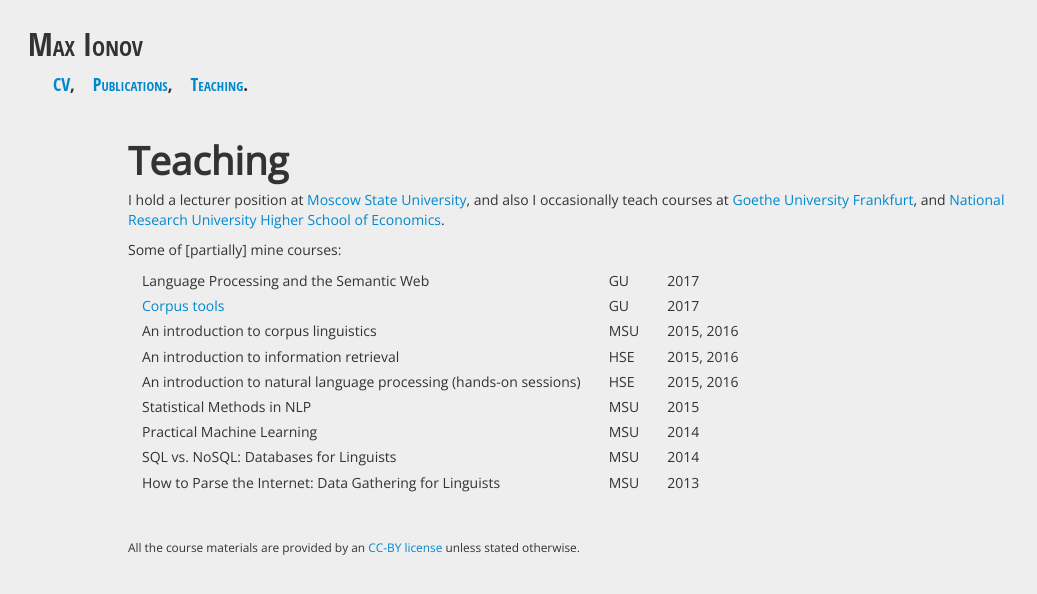
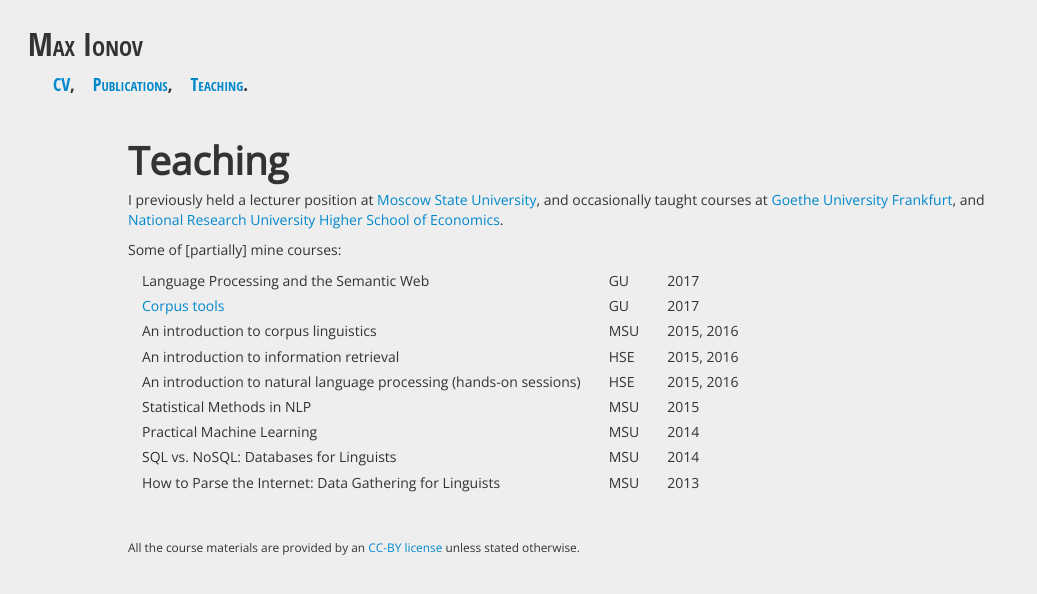
Before and after one commit to max-ionov/max-ionov.github.io, a Jekyll site: the page built from teaching.md, in a window 1280 px wide. Shown: the top 594 px of the page, without its empty margins (0-1037 px from the left). Built offline with Jekyll 4.4.1, drawn with Linux system fonts in a browser that asks for light colours.

Commit message:
2023 update

```diff
--- a/teaching.md
+++ b/teaching.md
@@ -6,8 +6,8 @@ title: Teaching
 Teaching
 ========
 
-I hold a lecturer position at <a target="_blank" href="http://www.msu.ru/en/">Moscow State University</a>, and also
-I occasionally teach courses at
+I previously held a lecturer position at <a target="_blank" href="http://www.msu.ru/en/">Moscow State University</a>, and
+occasionally taught courses at
 <a target="_blank" href="http://www.uni-frankfurt.de/">Goethe University Frankfurt</a>, and
 <a target="_blank" href="https://www.hse.ru/en/">National Research University Higher School of Economics</a>.
 
```
